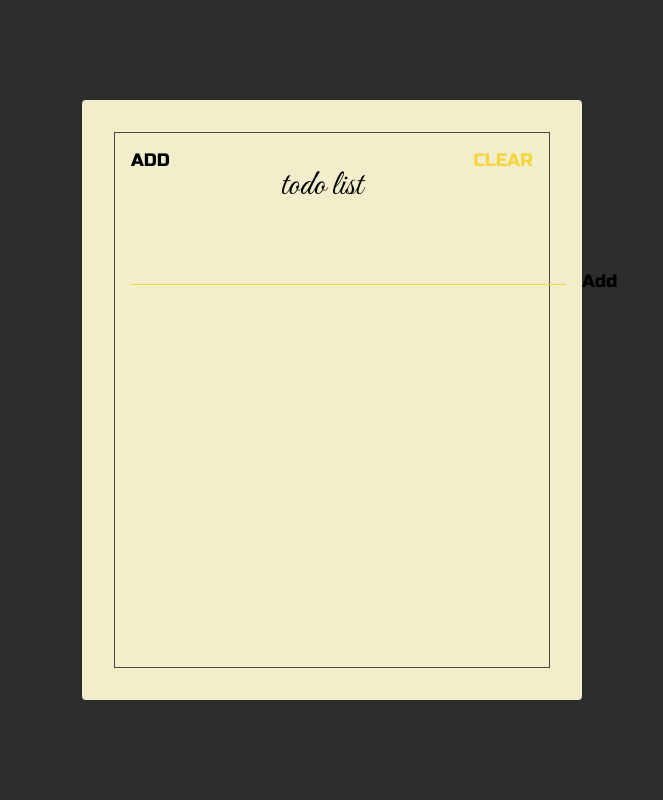
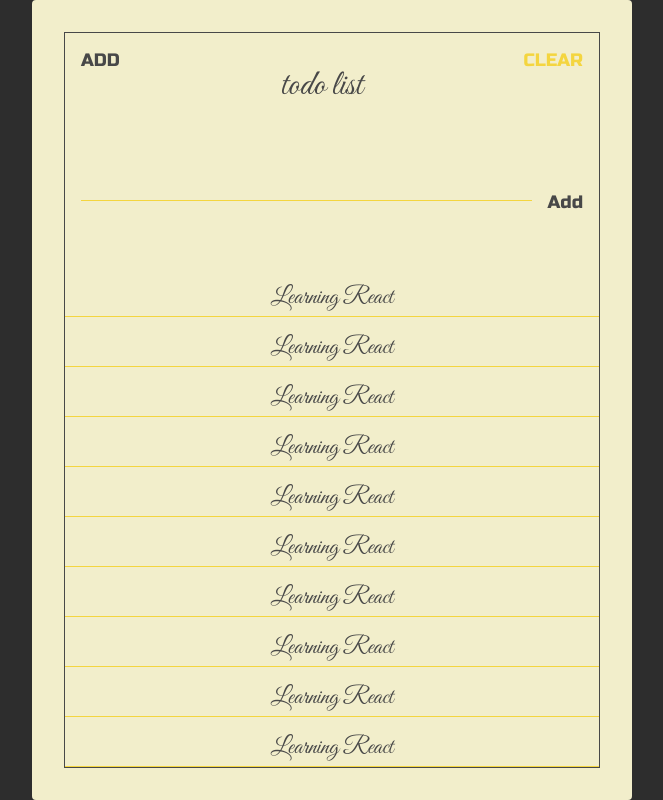
Before and after one commit to SaidChairul/react-starter, a website: page index.html in a window 1280 px wide. Shown: the whole page, without its empty margins (308-971 px from the left). Drawn offline with Linux system fonts and the light colour scheme.

Commit message:
create todo list section

```diff
--- a/index.html
+++ b/index.html
@@ -12,19 +12,61 @@
     />
   </head>
   <body>
-    <div class="sc-container">
-      <div class="sc-frame">
+    <div class="sc-container main-darkslategray-color">
+      <div class="sc-frame main-darkslategray-color">
         <section class="sc-header">
-          <button class="sc-btn">ADD</button>
+          <button class="sc-headerBtn main-darkslategray-color">ADD</button>
           <h1 class="sc-title">Todo List</h1>
-          <button class="sc-btn main-sandybrown-color">CLEAR</button>
+          <button class="sc-headerBtn main-sandybrown-color">CLEAR</button>
         </section>
 
         <section class="sc-add">
           <form action="" class="sc-addForm">
             <input type="text" class="sc-addInput" />
-            <button class="sc-addBtn">Add</button>
+            <button class="sc-addBtn main-darkslategray-color">Add</button>
           </form>
+        </section>
+
+        <section class="sc-todos">
+          <div class="sc-todo">
+            <span class="sc-todoText">Learning React</span>
+          </div>
+
+          <div class="sc-todo">
+            <span class="sc-todoText">Learning React</span>
+          </div>
+
+          <div class="sc-todo">
+            <span class="sc-todoText">Learning React</span>
+          </div>
+
+          <div class="sc-todo">
+            <span class="sc-todoText">Learning React</span>
+          </div>
+
+          <div class="sc-todo">
+            <span class="sc-todoText">Learning React</span>
+          </div>
+
+          <div class="sc-todo">
+            <span class="sc-todoText">Learning React</span>
+          </div>
+
+          <div class="sc-todo">
+            <span class="sc-todoText">Learning React</span>
+          </div>
+
+          <div class="sc-todo">
+            <span class="sc-todoText">Learning React</span>
+          </div>
+
+          <div class="sc-todo">
+            <span class="sc-todoText">Learning React</span>
+          </div>
+
+          <div class="sc-todo">
+            <span class="sc-todoText">Learning React</span>
+          </div>
         </section>
       </div>
     </div>
--- a/style.css
+++ b/style.css
@@ -4,10 +4,15 @@
 
 :root {
   --main-sandybrown-color: #f4d53f;
+  --main-darkslategray-color: #484848;
 }
 
 .main-sandybrown-color {
   color: var(--main-sandybrown-color);
+}
+
+.main-darkslategray-color {
+  color: var(--main-darkslategray-color);
 }
 
 html {
@@ -20,7 +25,7 @@
   align-content: center;
   align-items: center;
   background-color: #2d2d2d;
-  height: 100vh;
+  /* height: 100vh; */
 }
 
 body,
@@ -32,25 +37,28 @@
 }
 
 .sc-container {
-  width: 500px;
-  height: 600px;
+  width: 600px;
+  height: 800px;
   background: #f2eecb;
   border-radius: 4px;
   padding: 32px;
 }
 
 .sc-frame {
-  border: 1px solid #484848;
+  border: 1px solid var(--main-darkslategray-color);
   height: 100%;
+  display: flex;
+  flex-direction: column;
+  justify-content: space-between;
 }
 
 .sc-header {
   display: flex;
-  /* justify-content: space-between; */
+  color: var(--main-darkslategray-color);
   align-items: flex-start;
 }
 
-.sc-btn {
+.sc-headerBtn {
   font-size: 1.8rem;
   font-family: "Russo One", sans-serif;
   background: unset;
@@ -58,6 +66,14 @@
   outline: unset;
   padding: 16px;
   cursor: pointer;
+}
+
+.sc-headerBtn.main-sandybrown-color:active {
+  text-shadow: 1px 1px 2px var(--main-sandybrown-color);
+}
+
+.sc-headerBtn.main-darkslategray-color:active {
+  text-shadow: 1px 1px 2px var(--main-darkslategray-color);
 }
 
 .sc-title {
@@ -86,7 +102,7 @@
   border-bottom: 1px solid var(--main-sandybrown-color);
   outline: unset;
   font-family: "Great Vibes", cursive;
-  font-size: 24px;
+  font-size: 20px;
   text-transform: lowercase;
 }
 
@@ -100,3 +116,29 @@
   border: unset;
   outline: unset;
 }
+
+.sc-addBtn.main-darkslategray-color:active {
+  text-shadow: 1px 1px 2px var(--main-darkslategray-color);
+}
+
+.sc-todos {
+  display: flex;
+  flex-direction: column;
+}
+
+.sc-todo {
+  position: relative;
+  flex: 1 0 auto;
+  text-align: center;
+  min-height: 34px;
+  margin: 16px 0 0;
+  font-family: "Great Vibes", cursive;
+  font-size: 24px;
+  border-bottom: 1px solid var(--main-sandybrown-color);
+}
+
+.sc-todoText {
+  position: absolute;
+  left: 50%;
+  transform: translate(-50%);
+}
```
